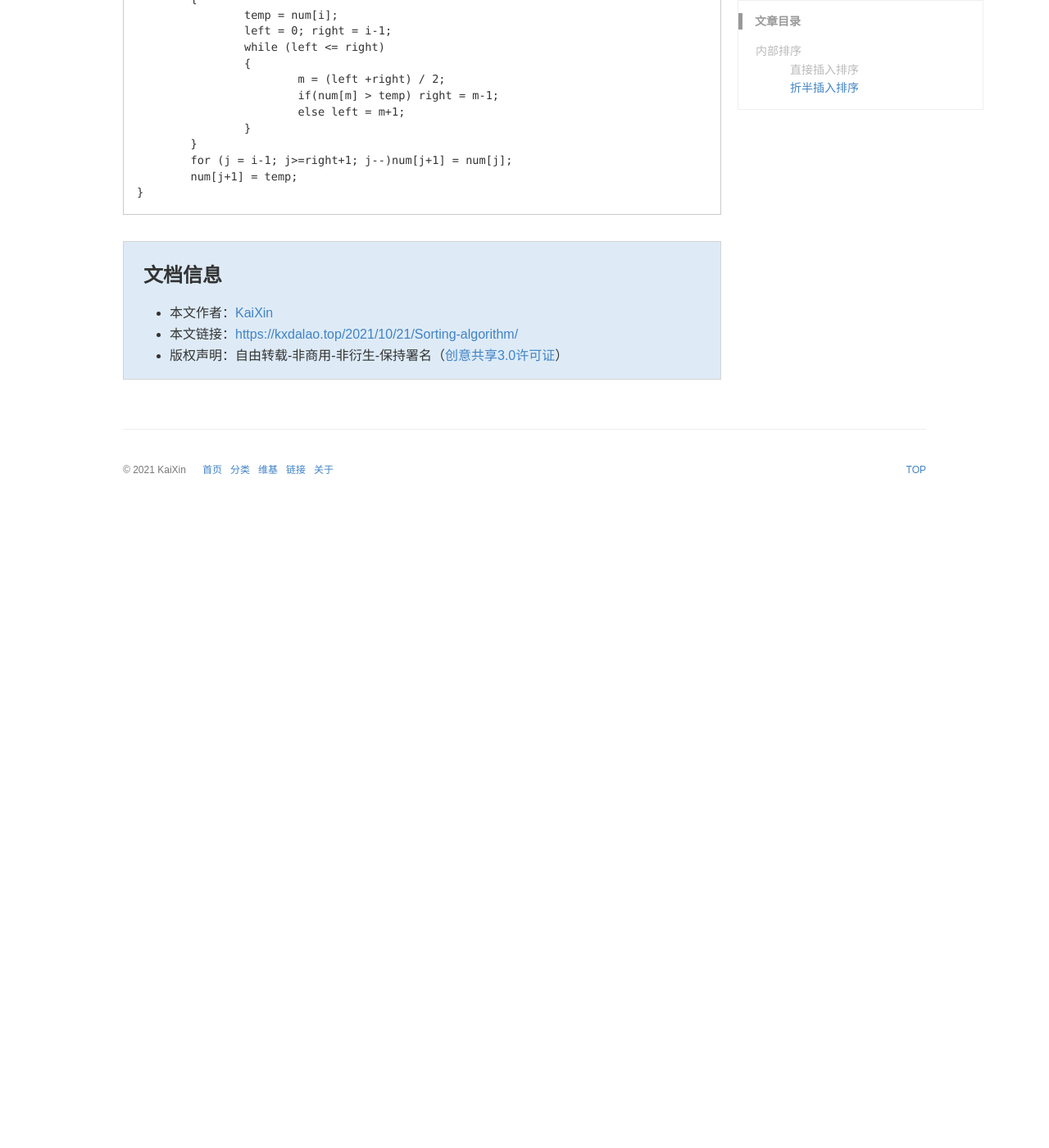
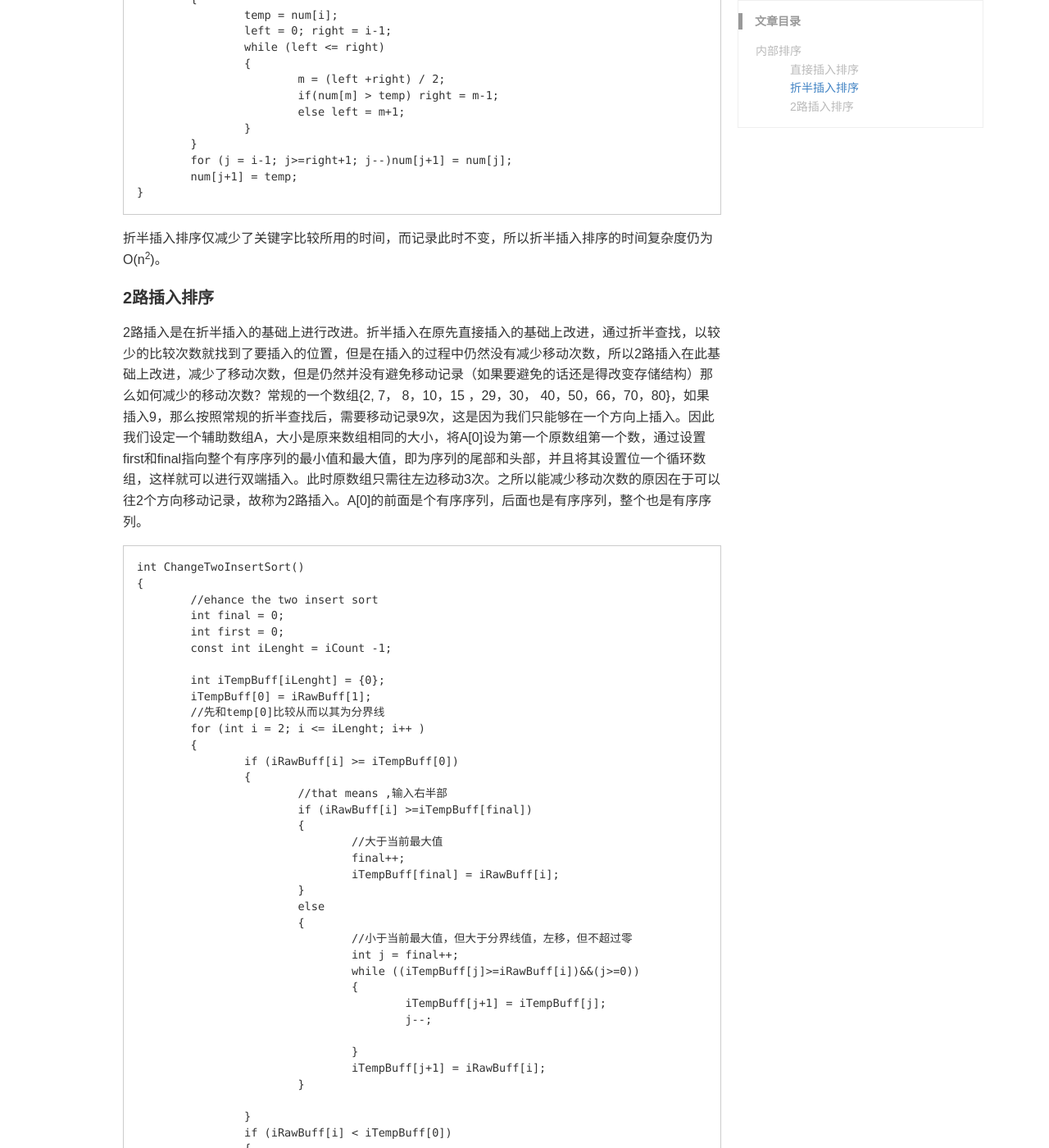
Before and after one commit to makaixindalao/makaixindalao.github.io, a Jekyll site: the page built from _posts/2021-10-21-Sorting-algorithm.md, in a window 1280 px wide and 1400 px high, scrolled down 1808 px. Shown: the whole window at 82% size. Built offline with Jekyll 4.4.1, drawn with Linux system fonts in a browser that asks for light colours; some web fonts are replaced; comment, search, counter and statistics services are not loaded; a style sheet for code colours, icons or effects is not loaded; before the commit the page ends 2438 px from its top, so only the background shows below that; some of the changed text lies outside the part shown.

Commit message:
Update 2021-10-21-Sorting-algorithm.md

````diff
--- a/_posts/2021-10-21-Sorting-algorithm.md
+++ b/_posts/2021-10-21-Sorting-algorithm.md
@@ -59,7 +59,7 @@ void InsertSort(int *num,int numSize)
 }
 ```
 
-从空间上来看，他只需要一个辅助空间，当序列本身正序排列时，所需要的比较次数最少，为n-1次；当序列本身逆排序时，记录移动次数达到最大值，为(n+2)(n-1)/2。由此直接插入排序的时间复杂度为O(n^2^)。
+从空间上来看，他只需要一个辅助空间，当序列本身正序排列时，所需要的比较次数最少，为n-1次；当序列本身逆排序时，记录移动次数达到最大值，为(n+2)(n-1)/2。由此直接插入排序的时间复杂度为O(n<sup>2</sup>)。
 
 #### 折半插入排序
 
@@ -86,3 +86,91 @@ void BinsertSort(int *num, int numSize)
 	num[j+1] = temp;
 }
 ```
+
+折半插入排序仅减少了关键字比较所用的时间，而记录此时不变，所以折半插入排序的时间复杂度仍为O(n<sup>2</sup>)。
+
+#### 2路插入排序
+
+2路插入是在折半插入的基础上进行改进。折半插入在原先直接插入的基础上改进，通过折半查找，以较少的比较次数就找到了要插入的位置，但是在插入的过程中仍然没有减少移动次数，所以2路插入在此基础上改进，减少了移动次数，但是仍然并没有避免移动记录（如果要避免的话还是得改变存储结构）那么如何减少的移动次数？常规的一个数组{2, 7， 8，10，15 ，29，30， 40，50，66，70，80}，如果插入9，那么按照常规的折半查找后，需要移动记录9次，这是因为我们只能够在一个方向上插入。因此我们设定一个辅助数组A，大小是原来数组相同的大小，将A[0]设为第一个原数组第一个数，通过设置first和final指向整个有序序列的最小值和最大值，即为序列的尾部和头部，并且将其设置位一个循环数组，这样就可以进行双端插入。此时原数组只需往左边移动3次。之所以能减少移动次数的原因在于可以往2个方向移动记录，故称为2路插入。A[0]的前面是个有序序列，后面也是有序序列，整个也是有序序列。
+
+```c
+int ChangeTwoInsertSort()
+{
+	//ehance the two insert sort
+	int final = 0;
+	int first = 0;
+	const int iLenght = iCount -1;
+
+	int iTempBuff[iLenght] = {0};
+	iTempBuff[0] = iRawBuff[1];
+	//先和temp[0]比较从而以其为分界线
+	for (int i = 2; i <= iLenght; i++ )
+	{
+		if (iRawBuff[i] >= iTempBuff[0])
+		{
+			//that means ,输入右半部
+			if (iRawBuff[i] >=iTempBuff[final])
+			{
+				//大于当前最大值
+				final++;
+				iTempBuff[final] = iRawBuff[i];
+			}
+			else
+			{
+				//小于当前最大值，但大于分界线值，左移，但不超过零
+				int j = final++;
+				while ((iTempBuff[j]>=iRawBuff[i])&&(j>=0))
+				{
+					iTempBuff[j+1] = iTempBuff[j];
+					j--;
+
+				}
+				iTempBuff[j+1] = iRawBuff[i];
+			}
+
+		}
+		if (iRawBuff[i] < iTempBuff[0])
+		{
+			//that means 输入左半部
+			if (iRawBuff[i] >= iTempBuff[first])
+			{
+				//
+				int j = first--;
+
+				while (j<=iLenght&&iTempBuff[j]<=iRawBuff[i])
+				{
+					iTempBuff[j-1] = iTempBuff[j];
+					j++;
+				}
+				iTempBuff[j-1] = iRawBuff[i];
+			}
+			if (iRawBuff[i] < iTempBuff[first])
+			{
+				//小于当前最小
+				first = (first-1+iLenght)%iLenght;
+				iTempBuff[first] = iRawBuff[i];
+			}
+		}
+		printf("第%d趟：\n",i);
+		for(int k = 0; k < iLenght; k++)
+		{
+			std::cout<<iTempBuff[k]<<"\t";
+		}
+		std::cout<<"\n";
+
+	}
+	//数据导入原始数组
+	for(int i = 0; i< iLenght; i++)
+	{
+        iRawBuff[i+1] = iTempBuff[(first++)%iLenght];
+	}
+
+	return 0;
+}
+
+
+```
+
+代码原文链接：[https://blog.csdn.net/onedreamer/article/details/6745006](https://blog.csdn.net/onedreamer/article/details/6745006)
+
+二路插入排序中，移动记录次数约为n<sup>2</sup>/8，因此，2路插入排序法只能减少移动记录次数，而不能绝对避免移动记录，时间复杂度仍为O(n<sup>2</sup>)。
````
